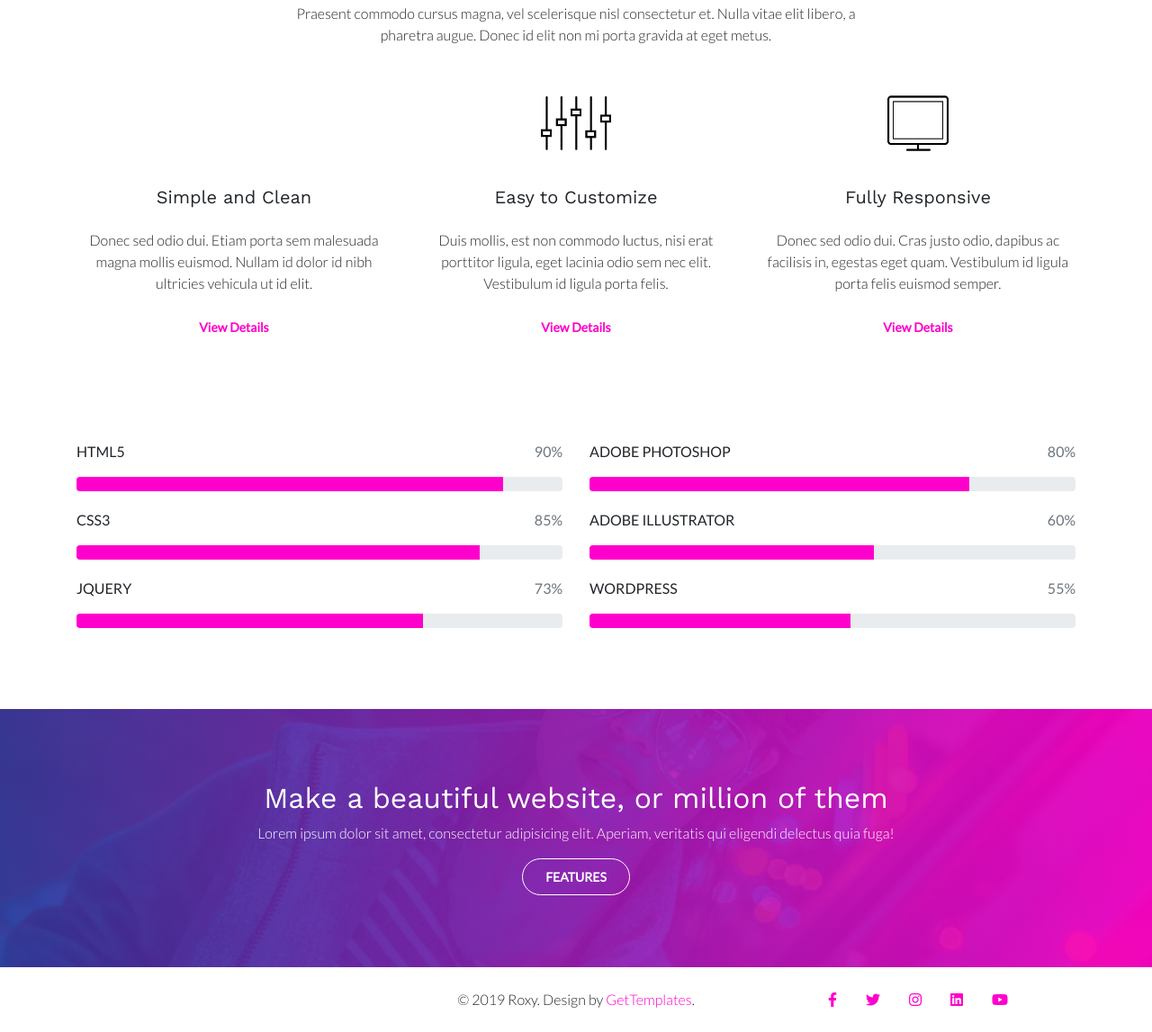
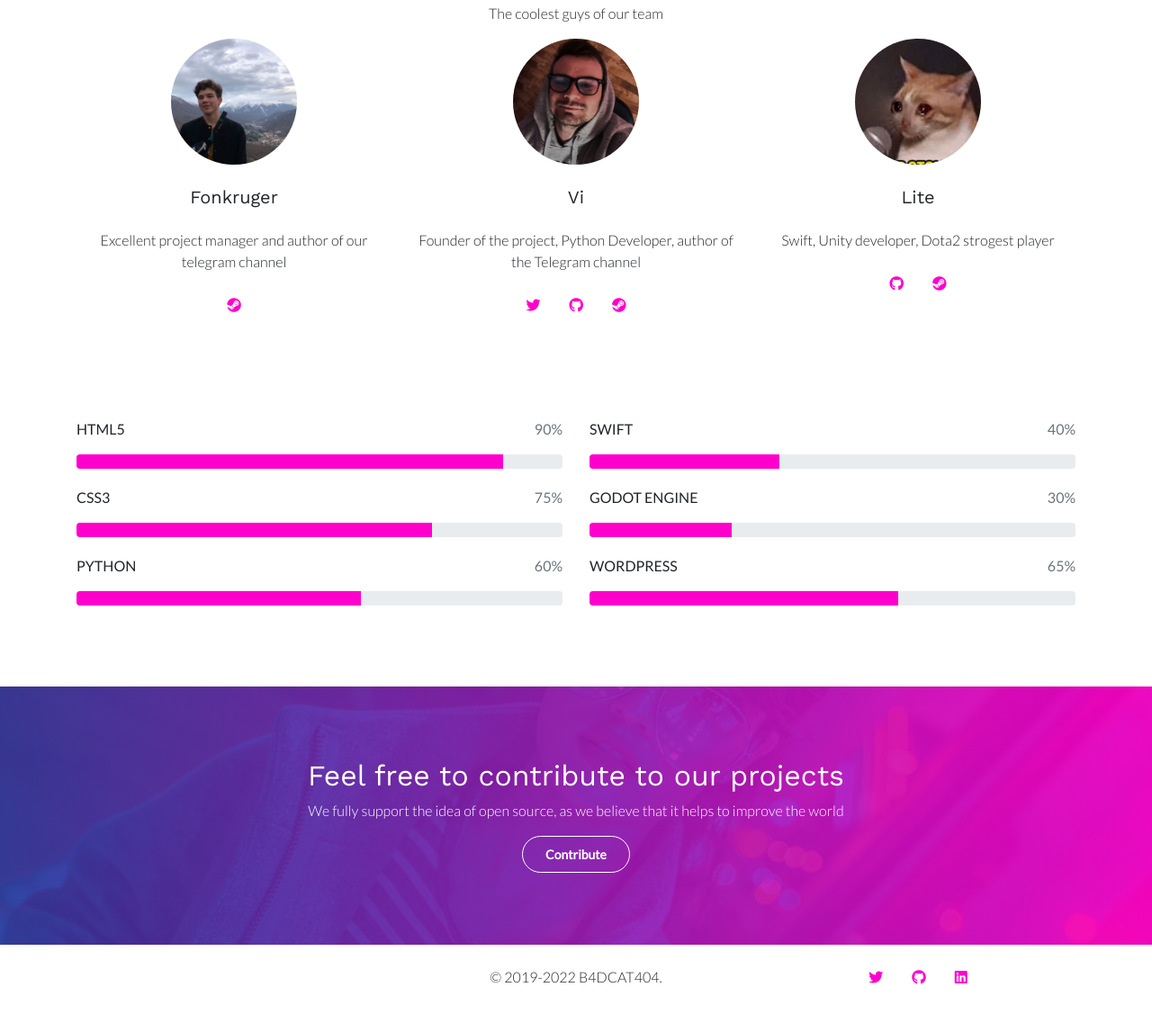
Before and after one commit to b4dcat404/b4dcat404.github.io, a plain HTML site: page about.html in a window 1280 px wide. Shown: the part 962-2109 px from the top of the page at 90% size. After the commit the page ends 2084 px from the top, so only its background shows below. Drawn offline with nearby package versions, Linux system fonts and the light colour scheme.

Commit message:
update about page

```diff
--- a/about.html
+++ b/about.html
@@ -8,7 +8,7 @@
     -->
     <meta charset="utf-8">
     <meta http-equiv="X-UA-Compatible" content="IE=edge">
-    <title>Roxy by GetTemplates.co</title>
+    <title>About - B4DCAT404 - Dev Team</title>
     <meta name="description" content="Roxy">
     <meta name="viewport" content="width=device-width, initial-scale=1, shrink-to-fit=no">
 
@@ -37,12 +37,15 @@
 
 	<div class="sidenav-content">
 		<p>
-			Kuncen WB1, Wirobrajan 10010, DIY
+            Location: Russia<br>
+            Timezone: GMT+3<br>
+            Contacts:<br>
+            <ul>
+                <li><a href="https://t.me/b4dcat404_support" target="_blank">Telegram Support</a></li>
+                <li><a href="mailto:vitalii.redka.dev@gmail.com" target="_blank">Email</a></li>
+                <li><a href="https://twitter.com/b4dcat404" target="_blank">Twitter</a></li>
+            </ul>
         </p>
-		<p>
-			<span class="fs-16 primary-color">(+68) 120034509</span>
-		</p>
-		<p>info@yourdomain.com</p>
 	</div>
 </div>	<div id="side-search" class="sidenav">
 	<a href="javascript:void(0)" id="side-search-close">&times;</a>
@@ -64,7 +67,7 @@
 </div>	<nav id="header-navbar" class="navbar navbar-expand-lg py-4">
     <div class="container">
         <a class="navbar-brand d-flex align-items-center text-white" href="/">
-            <h3 class="font-weight-bolder mb-0">ROXY</h3>
+            <h3 class="font-weight-bolder mb-0">Dev Team</h3>
         </a>
         <button class="navbar-toggler" type="button" data-toggle="collapse" data-target="#navbar-nav-header" aria-controls="navbar-nav-header" aria-expanded="false" aria-label="Toggle navigation">
             <span class="lnr lnr-menu"></span>
@@ -78,7 +81,7 @@
                     <a class="nav-link" href="about.html">About</a>
                 </li>
                 <li class="nav-item">
-                    <a class="nav-link" href="blog.html">Blog</a>
+                    <a class="nav-link" href="https://t.me/b4dcat404" target="_blank">Blog</a>
                 </li>
                 <li class="nav-item">
                     <a class="nav-link" href="contact.html">Contact</a>
@@ -103,12 +106,15 @@
 
 	<div class="sidenav-content">
 		<p>
-			Kuncen WB1, Wirobrajan 10010, DIY
+            Location: Russia<br>
+            Timezone: GMT+3<br>
+            Contacts:<br>
+            <ul>
+                <li><a href="https://t.me/b4dcat404_support" target="_blank">Telegram Support</a></li>
+                <li><a href="mailto:vitalii.redka.dev@gmail.com" target="_blank">Email</a></li>
+                <li><a href="https://twitter.com/b4dcat404" target="_blank">Twitter</a></li>
+            </ul>
         </p>
-		<p>
-			<span class="fs-16 primary-color">(+68) 120034509</span>
-		</p>
-		<p>info@yourdomain.com</p>
 	</div>
 </div><div id="side-search" class="sidenav">
 	<a href="javascript:void(0)" id="side-search-close">&times;</a>
@@ -135,30 +141,57 @@
     <div class="container">
         <div class="section-content">
             <div class="title-wrap" data-aos="fade-up">
-                <h2 class="section-title">The easiest way <br>to build<b> websites online</b></h2>
-                <p class="section-sub-title">Praesent commodo cursus magna, vel scelerisque nisl consectetur et. Nulla vitae elit libero, a <br> pharetra augue. Donec id elit non mi porta gravida at eget metus.</p>
+                <h2 class="section-title">Some info about <br><b>our team</b></h2>
+                <p class="section-sub-title">The coolest guys of our team</p>
             </div>
 
             <div class="row text-center">
                 <div class="col-md-4 col-sm-6" data-aos="fade-up">
-                    <img class="rounded-circle" src="img/icons/animat-checkmark.gif" alt="Generic placeholder image" width="140" height="140">
-                    <h5 class="mb-4">Simple and Clean</h5>
-                    <p>Donec sed odio dui. Etiam porta sem malesuada magna mollis euismod. Nullam id dolor id nibh ultricies vehicula ut id elit.</p>
-                    <p><a class="btn btn-link" href="#" role="button">View details</a></p>
+                    <img class="rounded-circle" src="img/lev.jpg" alt="Generic placeholder image" width="140" height="140">
+                    <h5 class="mb-4 mt-4">Fonkruger</h5>
+                    <p>Excellent project manager and author of our telegram channel</p>
+                    <p>
+                        <nav class="nav nav-mastfoot justify-content-center">
+                            <a class="nav-link" href="https://steamcommunity.com/id/fonkruger" target="_blank">
+                                <i class="fab fa-steam"></i>
+                            </a>
+                        </nav>
+                    </p>
                 </div>
                 <!-- /.col-md-4 col-sm-6  -->
                 <div class="col-md-4 col-sm-6" data-aos="fade-up" data-aos-delay="200">
-                    <img class="rounded-circle" src="img/icons/animat-customize.gif" alt="Generic placeholder image" width="140" height="140">
-                    <h5 class="mb-4">Easy to Customize</h5>
-                    <p>Duis mollis, est non commodo luctus, nisi erat porttitor ligula, eget lacinia odio sem nec elit. Vestibulum id ligula porta felis.</p>
-                    <p><a class="btn btn-link" href="#" role="button">View details</a></p>
+                    <img class="rounded-circle" src="img/vi.jpg" alt="Generic placeholder image" width="140" height="140">
+                    <h5 class="mb-4 mt-4">Vi</h5>
+                    <p>Founder of the project, Python Developer, author of the Telegram channel</p>
+                    <p>
+                        <nav class="nav nav-mastfoot justify-content-center">
+                            <a class="nav-link" href="https://twitter.com/vi_dev0" target="_blank">
+                                <i class="fab fa-twitter"></i>
+                            </a>
+                            <a class="nav-link" href="https://github.com/vi-dev0" target="_blank">
+                                <i class="fab fa-github"></i>
+                            </a>
+                            <a class="nav-link" href="https://steamcommunity.com/id/b4dcat404/" target="_blank">
+                                <i class="fab fa-steam"></i>
+                            </a>
+                        </nav>
+                    </p>
                 </div>
                 <!-- /.col-md-4 col-sm-6  -->
                 <div class="col-md-4 col-sm-6" data-aos="fade-up" data-aos-delay="400">
-                    <img class="rounded-circle" src="img/icons/animat-responsive.gif" alt="Generic placeholder image" width="140" height="140">
-                    <h5 class="mb-4">Fully Responsive</h5>
-                    <p>Donec sed odio dui. Cras justo odio, dapibus ac facilisis in, egestas eget quam. Vestibulum id ligula porta felis euismod semper. </p>
-                    <p><a class="btn btn-link" href="#" role="button">View details</a></p>
+                    <img class="rounded-circle" src="img/bary.jpg" alt="Generic placeholder image" width="140" height="140">
+                    <h5 class="mb-4 mt-4">Lite</h5>
+                    <p>Swift, Unity developer, Dota2 strogest player</p>
+                    <p>
+                        <nav class="nav nav-mastfoot justify-content-center">
+                            <a class="nav-link" href="https://github.com/NiftalievBayram" target="_blank">
+                                <i class="fab fa-github"></i>
+                            </a>
+                            <a class="nav-link" href="https://steamcommunity.com/profiles/76561198121668602" target="_blank">
+                                <i class="fab fa-steam"></i>
+                            </a>
+                        </nav>
+                    </p>
                 </div>
                 <!-- /.col-md-4 col-sm-6  -->
             </div>
@@ -186,9 +219,9 @@
                     <div class="skill-item">
                         <div class="d-flex justify-content-between">
                             <p>CSS3</p>
-                            <p class="text-muted">85%</p>
+                            <p class="text-muted">75%</p>
                         </div>
-                         <div class="progress" data-percent="85%">
+                         <div class="progress" data-percent="75%">
                             <div class="progress-bar" role="progressbar" aria-valuenow="85" aria-valuemin="0" aria-valuemax="100" style="width: 0"></div>
                         </div>
                     </div>
@@ -196,10 +229,10 @@
                     <!-- Skill Item -->
                     <div class="skill-item">
                         <div class="d-flex justify-content-between">
-                            <p>JQUERY</p>
-                            <p class="text-muted">73%</p>
+                            <p>Python</p>
+                            <p class="text-muted">60%</p>
                         </div>
-                         <div class="progress" data-percent="73%">
+                         <div class="progress" data-percent="60%">
                             <div class="progress-bar" role="progressbar" aria-valuenow="73" aria-valuemin="0" aria-valuemax="100" style="width: 0"></div>
                         </div>
                     </div>
@@ -209,10 +242,10 @@
                     <!-- Skill Item -->
                     <div class="skill-item">
                         <div class="d-flex justify-content-between">
-                            <p>Adobe Photoshop</p>
-                            <p class="text-muted">80%</p>
+                            <p>Swift</p>
+                            <p class="text-muted">40%</p>
                         </div>
-                         <div class="progress" data-percent="80%">
+                         <div class="progress" data-percent="40%">
                             <div class="progress-bar" role="progressbar" aria-valuenow="80" aria-valuemin="0" aria-valuemax="100" style="width: 0"></div>
                         </div>
                     </div>
@@ -220,10 +253,10 @@
                     <!-- Skill Item -->
                     <div class="skill-item">
                         <div class="d-flex justify-content-between">
-                            <p>Adobe Illustrator</p>
-                            <p class="text-muted">60%</p>
+                            <p>Godot Engine</p>
+                            <p class="text-muted">30%</p>
                         </div>
-                         <div class="progress" data-percent="60%">
+                         <div class="progress" data-percent="30%">
                             <div class="progress-bar" role="progressbar" aria-valuenow="60" aria-valuemin="0" aria-valuemax="100" style="width: 0"></div>
                         </div>
                     </div>
@@ -232,9 +265,9 @@
                     <div class="skill-item">
                         <div class="d-flex justify-content-between">
                             <p>Wordpress</p>
-                            <p class="text-muted">55%</p>
+                            <p class="text-muted">65%</p>
                         </div>
-                         <div class="progress" data-percent="55%">
+                         <div class="progress" data-percent="65%">
                             <div class="progress-bar" role="progressbar" aria-valuenow="55" aria-valuemin="0" aria-valuemax="100" style="width: 0"></div>
                         </div>
                     </div>
@@ -249,9 +282,9 @@
         <div class="section-content" data-aos="fade-up">
             <div class="row">
                 <div class="col-md-12 text-center">
-                    <h2 class="mb-2">Make a beautiful website, or million of them</h2>
-                    <p>Lorem ipsum dolor sit amet, consectetur adipisicing elit. Aperiam, veritatis qui eligendi delectus quia fuga!</p>
-                    <a class="btn btn-outline-primary btn-lg">FEATURES</a>
+                    <h2 class="mb-2">Feel free to contribute to our projects</h2>
+                    <p>We fully support the idea of open source, as we believe that it helps to improve the world</p>
+                    <a class="btn btn-outline-primary btn-lg" href="https://github.com/b4dcat404" target="_blank">Contribute</a>
                 </div>
             </div>
         </div>
@@ -265,25 +298,19 @@
 
             </div>
             <div class="col-lg-4 col-md-12 d-flex align-items-center">
-         		<p class="mx-auto text-center mb-0">&copy; 2019 Roxy. Design by <a href="https://gettemplates.co" target="_blank">GetTemplates</a>.</p>
+                <p class="mx-auto text-center mb-0">&copy; 2019-2022 B4DCAT404.</p>
             </div>
 
             <div class="col-lg-4 col-md-12">
                 <nav class="nav nav-mastfoot justify-content-center">
-	                <a class="nav-link" href="#">
-	                	<i class="fab fa-facebook-f"></i>
-	                </a>
-	                <a class="nav-link" href="#">
+                    <a class="nav-link" href="https://twitter.com/b4dcat404">
                         <i class="fab fa-twitter"></i>
                     </a>
-	                <a class="nav-link" href="#">
-	                	<i class="fab fa-instagram"></i>
+                    <a class="nav-link" href="https://github.com/b4dcat404">
+                        <i class="fab fa-github"></i>
                     </a>
-	                <a class="nav-link" href="#">
+                    <a class="nav-link" href="https://www.linkedin.com/company/85617305">
                         <i class="fab fa-linkedin"></i>
-	                </a>
-	                <a class="nav-link" href="#">
-	                	<i class="fab fa-youtube"></i>
                     </a>
                 </nav>
             </div>
```
Lines whose indentation alone changed are shown as unchanged.
